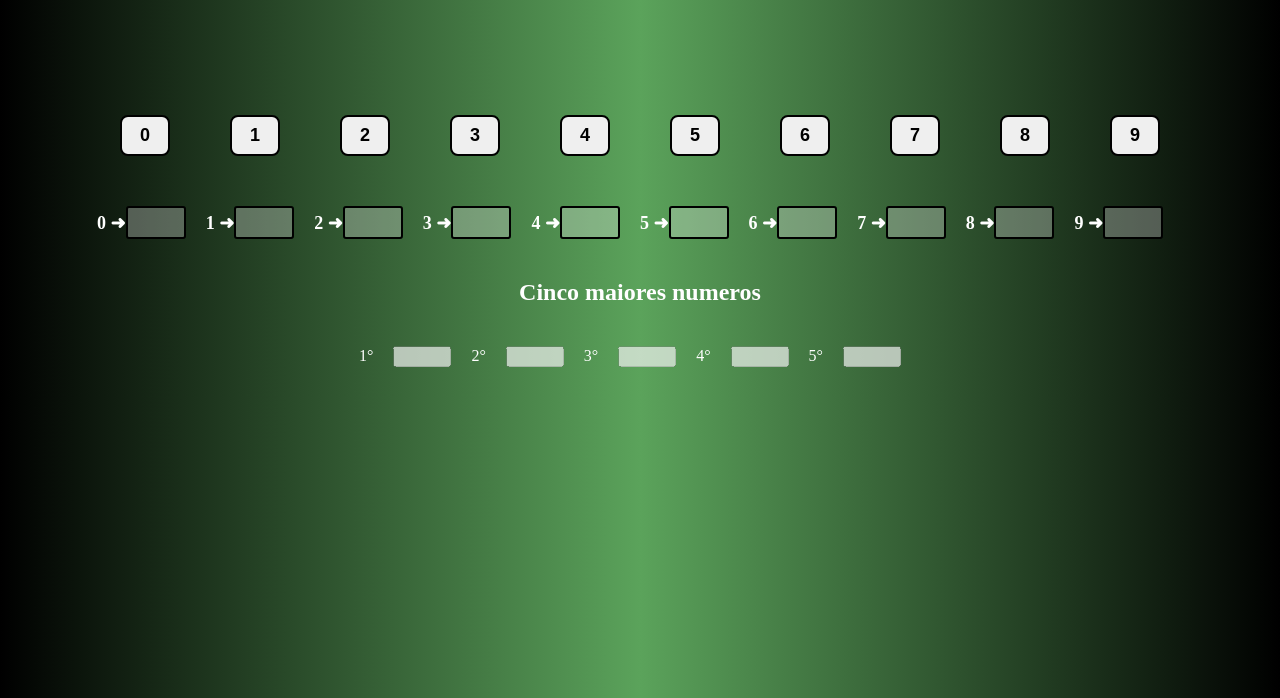
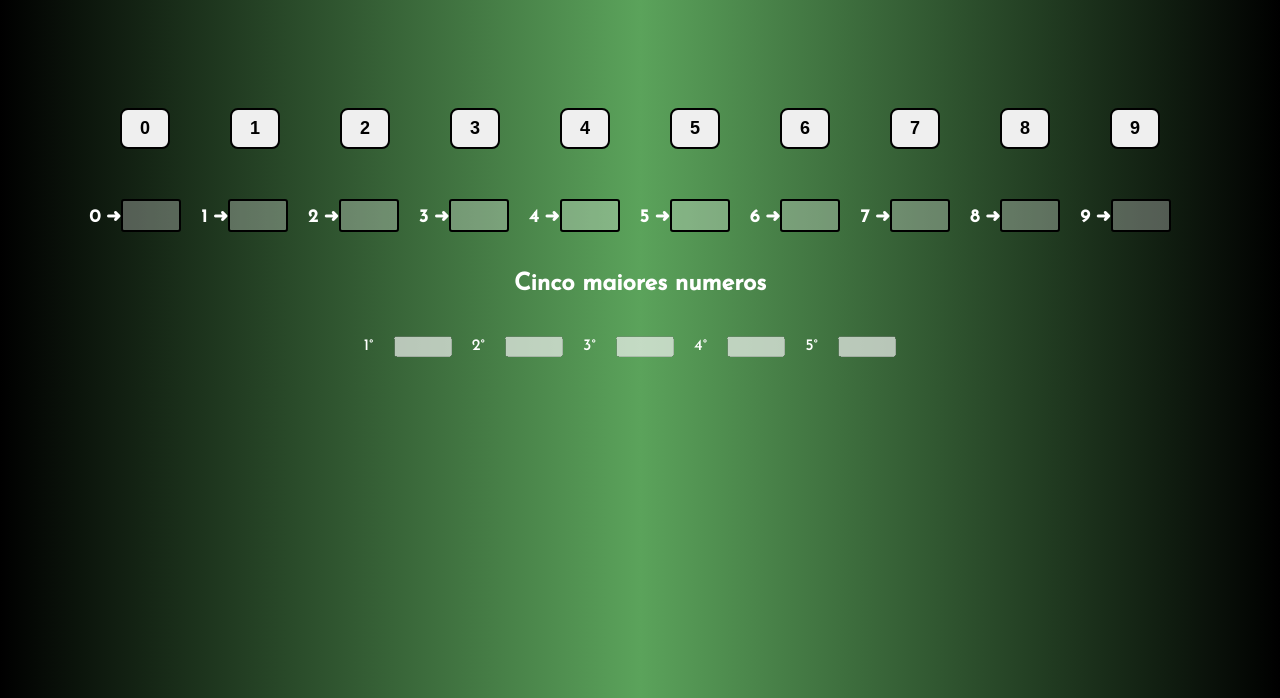
Before and after one commit to Anderson-ds10/Aplicativo, a plain HTML site: page index.html in a window 1280 px wide. Shown: the part 102-800 px from the top of the page. Drawn offline with Linux system fonts and the light colour scheme.

Commit message:
Update style.css

```diff
--- a/style.css
+++ b/style.css
@@ -1,6 +1,8 @@
+@import url('https://fonts.googleapis.com/css2?family=Josefin+Sans:wght@500&display=swap');
 body{
     background: linear-gradient(to right, black, rgb(91, 163, 91), black);
     color: white;
+    font-family: "Josefin Sans";
 }
 h1{
     text-align: center;
```
